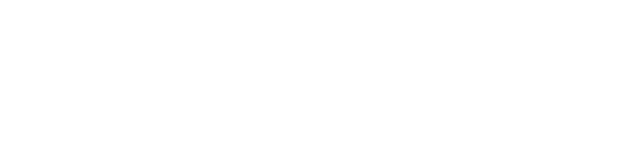
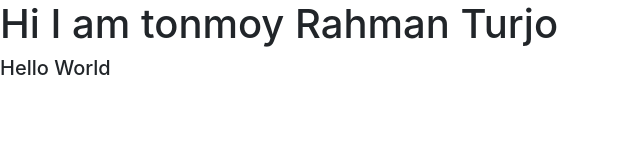
Before and after one commit to Tonmoy-Rahman-Turjo/thard, a plain HTML site: page index.html in a window 1280 px wide. Shown: the whole page, without its empty margins (0-640 px from the left). Drawn offline with nearby package versions, Linux system fonts and the light colour scheme.

Commit message:
change text and add text

```diff
--- a/index.html
+++ b/index.html
@@ -10,7 +10,8 @@
     <link rel="stylesheet" href="https://stackpath.bootstrapcdn.com/bootstrap/4.3.1/css/bootstrap.min.css" integrity="sha384-ggOyR0iXCbMQv3Xipma34MD+dH/1fQ784/j6cY/iJTQUOhcWr7x9JvoRxT2MZw1T" crossorigin="anonymous">
   </head>
   <body>
-
+      <h1>Hi I am tonmoy Rahman Turjo</h1>
+      <h5>Hello World</h5>
     <!-- Optional JavaScript -->
     <!-- jQuery first, then Popper.js, then Bootstrap JS -->
     <script src="https://code.jquery.com/jquery-3.3.1.slim.min.js" integrity="sha384-q8i/X+965DzO0rT7abK41JStQIAqVgRVzpbzo5smXKp4YfRvH+8abtTE1Pi6jizo" crossorigin="anonymous"></script>
```
